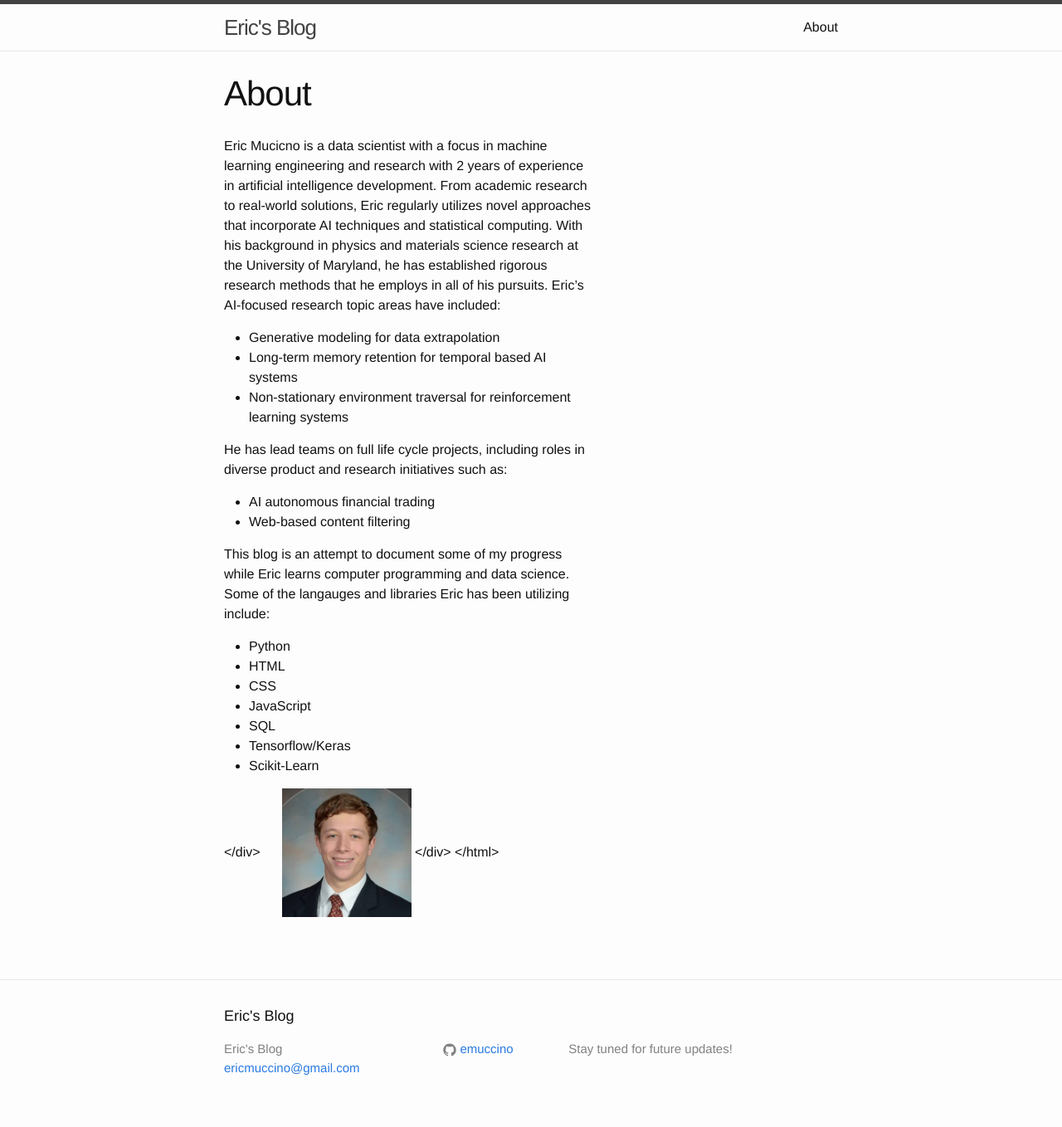
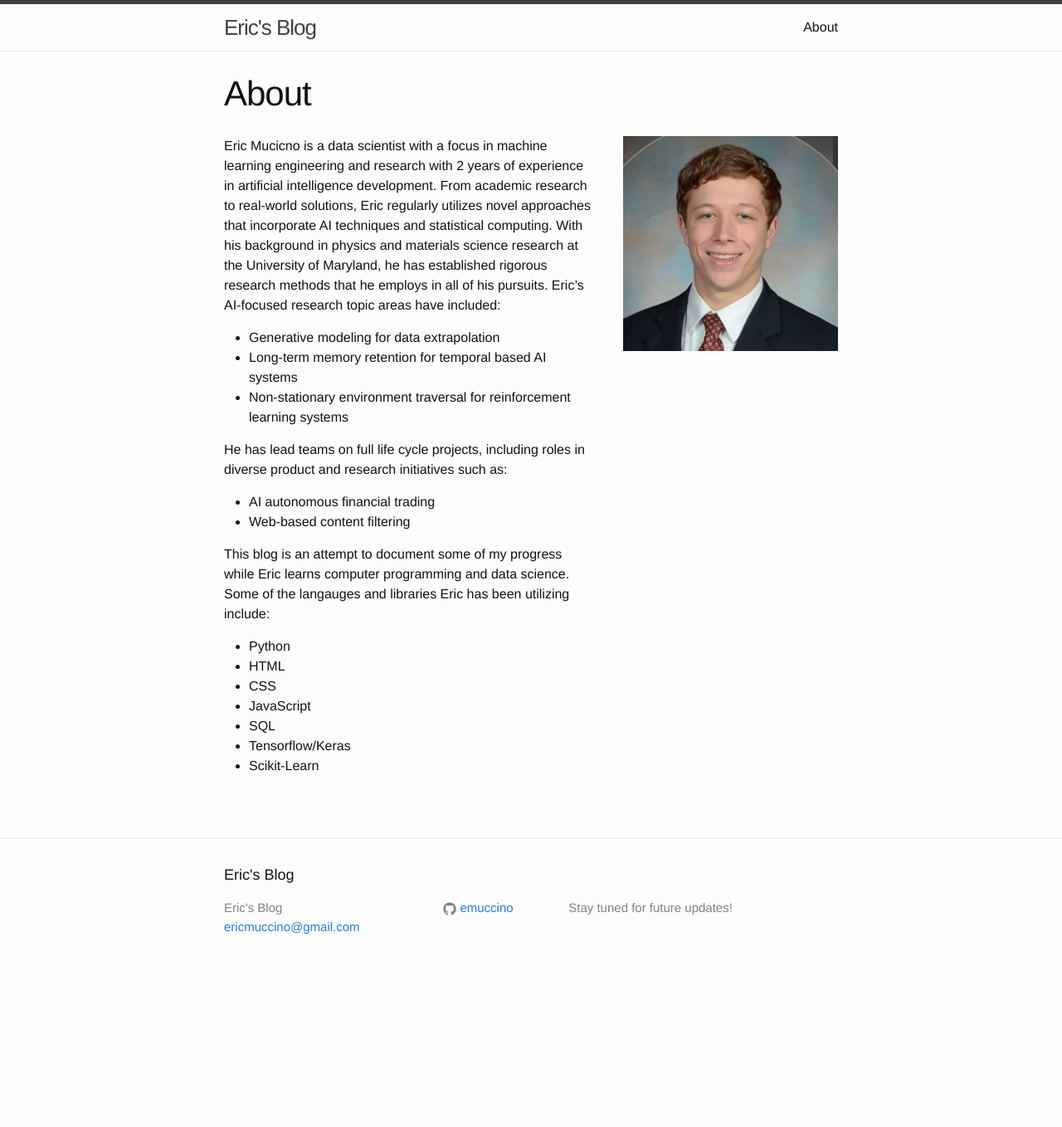
Before and after one commit to emuccino/emuccino.github.io, a Jekyll site: the page built from about.md, in a window 1280 px wide. Shown: the whole page at 83% size. Built offline with Jekyll 4.4.1, drawn with Linux system fonts in a browser that asks for light colours; nearby versions of some CDN libraries; after the commit the page ends 1188 px from its top, so only the background shows below that.

Commit message:
Update about.md

```diff
--- a/about.md
+++ b/about.md
@@ -5,51 +5,37 @@ permalink: /about/
 ---
 <html>
     <div style="display: inline-flex">
-    <div style="display:inline-block; width:60%;">
-<p>Eric Mucicno is a data scientist with a focus in machine learning engineering and research with 2
-years of experience in artificial intelligence development. From academic research to real-world
-solutions, Eric regularly utilizes novel approaches that incorporate AI techniques and statistical
-computing. With his background in physics and materials science research at the University of Maryland, he has established
-rigorous research methods that he employs in all of his pursuits. Eric’s AI-focused research topic
-areas have included:<p>
-<ul>
-    <li>Generative modeling for data extrapolation</li>
-<li>Long-term memory retention for temporal based AI systems</li>
-    <li>Non-stationary environment traversal for reinforcement learning systems</li>
-        </ul>
-        <p>He has lead teams on full life cycle projects, including roles in diverse product and research
-initiatives such as:<p>
-<ul>
-    <li>AI autonomous financial trading</li>
-<li>Web-based content filtering</li>
-    </ul>
-
-
-<p>This blog is an attempt to document some of my progress while Eric learns computer programming and data science. Some of the langauges and libraries Eric has been utilizing include:</p>
-<ul>
-    <li>
-      Python
-    </li>
-    <li>
-      HTML
-    </li>
-    <li>
-      CSS
-    </li>
-    <li>
-      JavaScript
-    </li>
-    <li>
-      SQL
-    </li>
-    <li>
-      Tensorflow/Keras
-    </li>
-    <li>
-      Scikit-Learn
-    </li>
-</ul>
-</div>
-<div style="display:inline-block; width:35%; margin-left:5%;"><img src="/assets/images/profile_pic.jpg"></div>
-</div>
+        <div style="display:inline-block; width:60%;">
+            <p>Eric Mucicno is a data scientist with a focus in machine learning engineering and research with 2
+            years of experience in artificial intelligence development. From academic research to real-world
+            solutions, Eric regularly utilizes novel approaches that incorporate AI techniques and statistical
+            computing. With his background in physics and materials science research at the University of Maryland, he has established
+            rigorous research methods that he employs in all of his pursuits. Eric’s AI-focused research topic
+            areas have included:</p>
+            <ul>
+                <li>Generative modeling for data extrapolation</li>
+                <li>Long-term memory retention for temporal based AI systems</li>
+                <li>Non-stationary environment traversal for reinforcement learning systems</li>
+            </ul>
+            <p>He has lead teams on full life cycle projects, including roles in diverse product and research
+                   initiatives such as:</p>
+            <ul>
+                <li>AI autonomous financial trading</li>
+                <li>Web-based content filtering</li>
+            </ul>
+            <p>This blog is an attempt to document some of my progress while Eric learns computer programming and data science. Some of                 the langauges and libraries Eric has been utilizing include:</p>
+            <ul>
+                <li>Python</li>
+                <li>HTML</li>
+                <li>CSS</li>
+                <li>JavaScript</li>
+                <li>SQL</li>
+                <li>Tensorflow/Keras</li>
+                <li>Scikit-Learn</li>
+            </ul>
+        </div>
+        <div style="display:inline-block; width:35%; margin-left:5%;">
+            <img src="/assets/images/profile_pic.jpg">
+        </div>
+    </div>
 </html>
```
